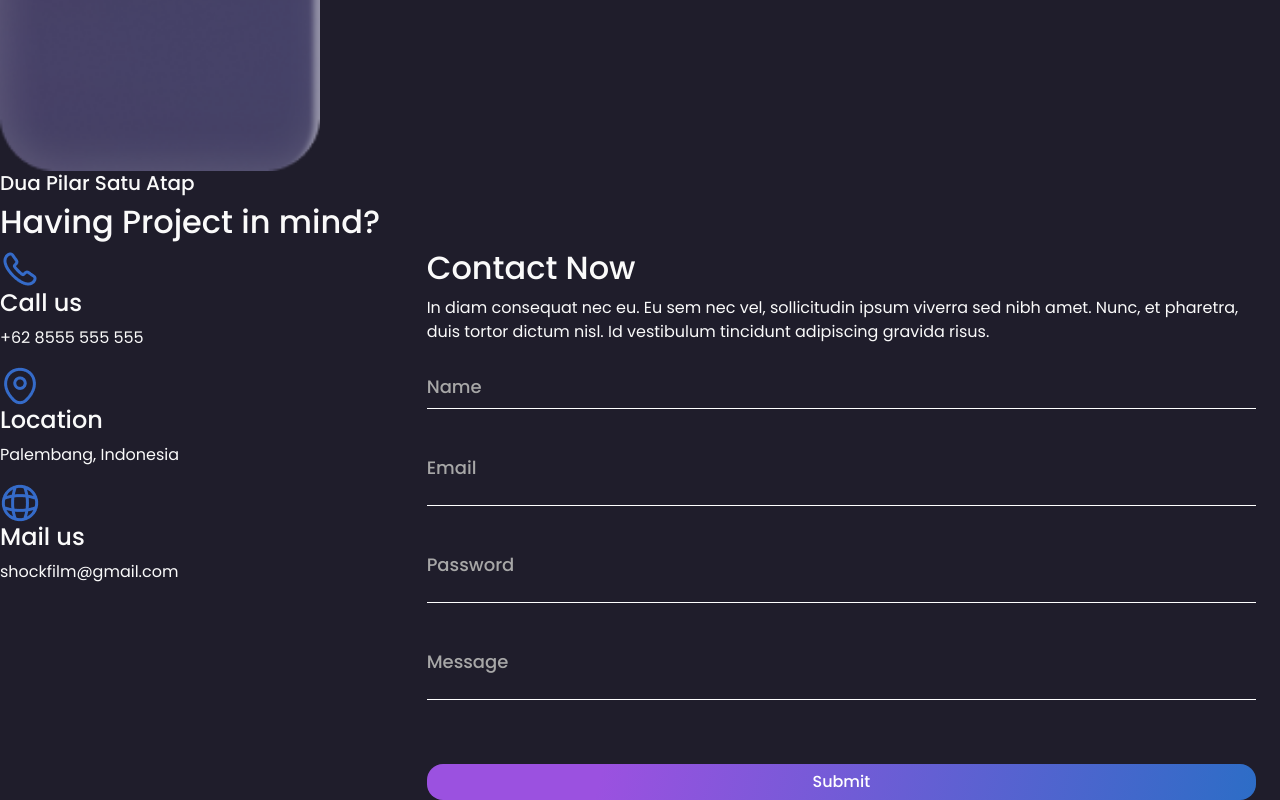
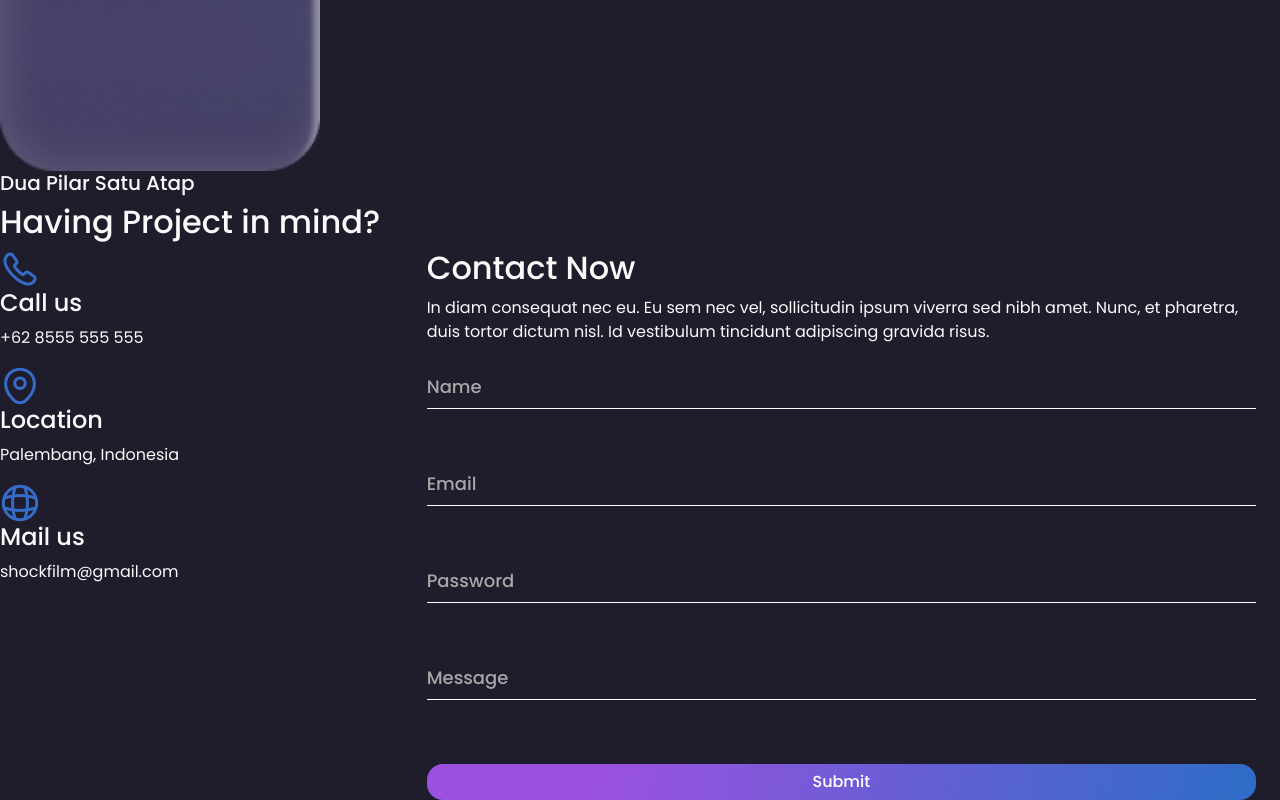
Before and after one commit to zidane-arkan/Shock-Website, a React (Create React App) app in the folder frontend/shockfilm-web/: page / in a window 1280 px wide. Shown: the part 10320-11120 px from the top of the page. Built offline with nearby package versions, Linux system fonts and the light colour scheme.

Commit message:
Fix bug in Input field

```diff
--- a/frontend/shockfilm-web/src/components/page/Home.js
+++ b/frontend/shockfilm-web/src/components/page/Home.js
@@ -350,39 +350,40 @@ const ContactUs = () => {
                                 htmlFor="name"
                                 ariaDescribe="nameHelp"
                             />
-                            {/* <Input
+                            <InputContact
                                 type="email"
                                 typeName="Email"
                                 typeId="email"
                                 htmlFor="email"
                                 ariaDescribe="emailHelp"
                             />
-                            <Input
+                            <InputContact
                                 type="password"
                                 typeName="Password"
                                 typeId="exampleInputPassword1"
                                 htmlFor="exampleInputPassword1"
                                 ariaDescribe="passwordHelp"
                             />
-                            <Input
+                            <InputContact
                                 type="text"
                                 typeName="Message"
                                 typeId="message"
                                 htmlFor="message"
                                 ariaDescribe="messageHelp"
-                            /> */}
-                            <div className="position-relative mb-3">
+                            />
+                            {/* <div className="position-relative mb-3">
+                                <label htmlFor="exampleInputPassword1" className="form-label label__custom">Password</label>
+                                <input type="password" className="form-control form__contactus form__control__custom" id="exampleInputPassword1" />
+                            </div> */}
+                            {/* <div className="position-relative mb-3">
                                 <label htmlFor="email" className="form-label label__custom">Email</label>
                                 <input type="email" className="form-control form__contactus form__control__custom" id="email" aria-describedby="emailHelp" />
                             </div>
-                            <div className="position-relative mb-3">
-                                <label htmlFor="exampleInputPassword1" className="form-label label__custom">Password</label>
-                                <input type="password" className="form-control form__contactus form__control__custom" id="exampleInputPassword1" />
-                            </div>
+
                             <div className="position-relative mb-3">
                                 <label htmlFor="message" className="form-label label__custom">Message</label>
                                 <input type="text" className="form-control form__contactus form__control__custom" id="message" />
-                            </div>
+                            </div> */}
                         </div>
                         <button type="submit" className="btn btn__submit__contact">Submit</button>
                     </form>
--- a/frontend/shockfilm-web/src/components/ui/InputContact.js
+++ b/frontend/shockfilm-web/src/components/ui/InputContact.js
@@ -19,21 +19,20 @@ const InputContact = ({ type, typeName, typeId, htmlfor, ariaDescribe }) => {
     return (
         <div className="position-relative mb-3">
             <label
-                htmlFor="name"
+                htmlFor={htmlfor}
                 className="form-label label__custom "
                 style={isFocus ? top.focus : top.blur}
             >
-                Name
+                {typeName}
             </label>
             <input
                 onBlur={changePosition}
                 onClick={changePosition}
                 ref={refData}
                 // onBlur={changePosition}
-                type="text"
+                type={type}
                 className="form-control form__contactus form__control__custom"
-                id="name"
-                defaultValue=""
+                id={typeId}
             />
         </div>
     );
```
